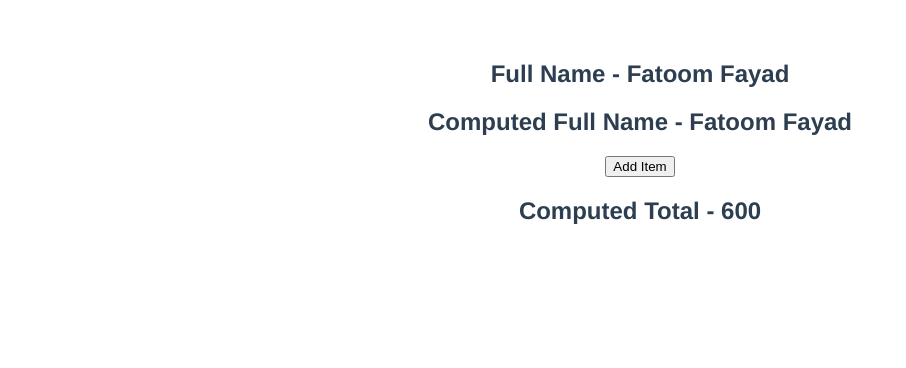
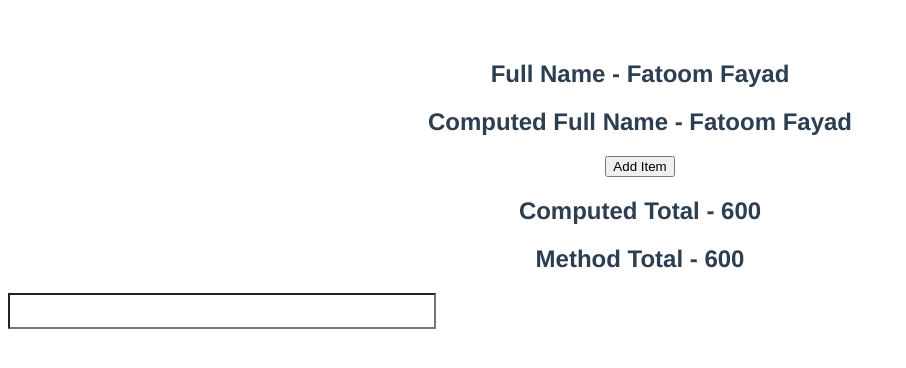
Before and after one commit to FatoomMFayad/vuejs3-app, a Vue app in the folder hello-world/: page / in a window 1280 px wide. Shown: the top 368 px of the page, without its empty margins (0-906 px from the left). Built offline with nearby package versions, Linux system fonts and the light colour scheme.

Commit message:
computed properities vs methods

```diff
--- a/hello-world/src/App.vue
+++ b/hello-world/src/App.vue
@@ -3,6 +3,8 @@
   <h2>Computed Full Name - {{ fullName}}</h2>
   <button @click="items.push({id: 4, title: 'Keyboard', price: 50})">Add Item</button>
   <h2>Computed Total - {{ total }}</h2>
+  <h2>Method Total - {{ getTotal() }}</h2>
+  <input type="text" v-model="country"/>
 </template>
 
 <script>
@@ -30,10 +32,13 @@
           price: 300,
         },
       ],
+      country: ''
     };
   },
   methods: {
-
+    getTotal() {
+      return `${this.items.reduce((total, curr) => (total = total + curr.price), 0)}`
+    }
   },
   computed: {
     fullName() {
```
